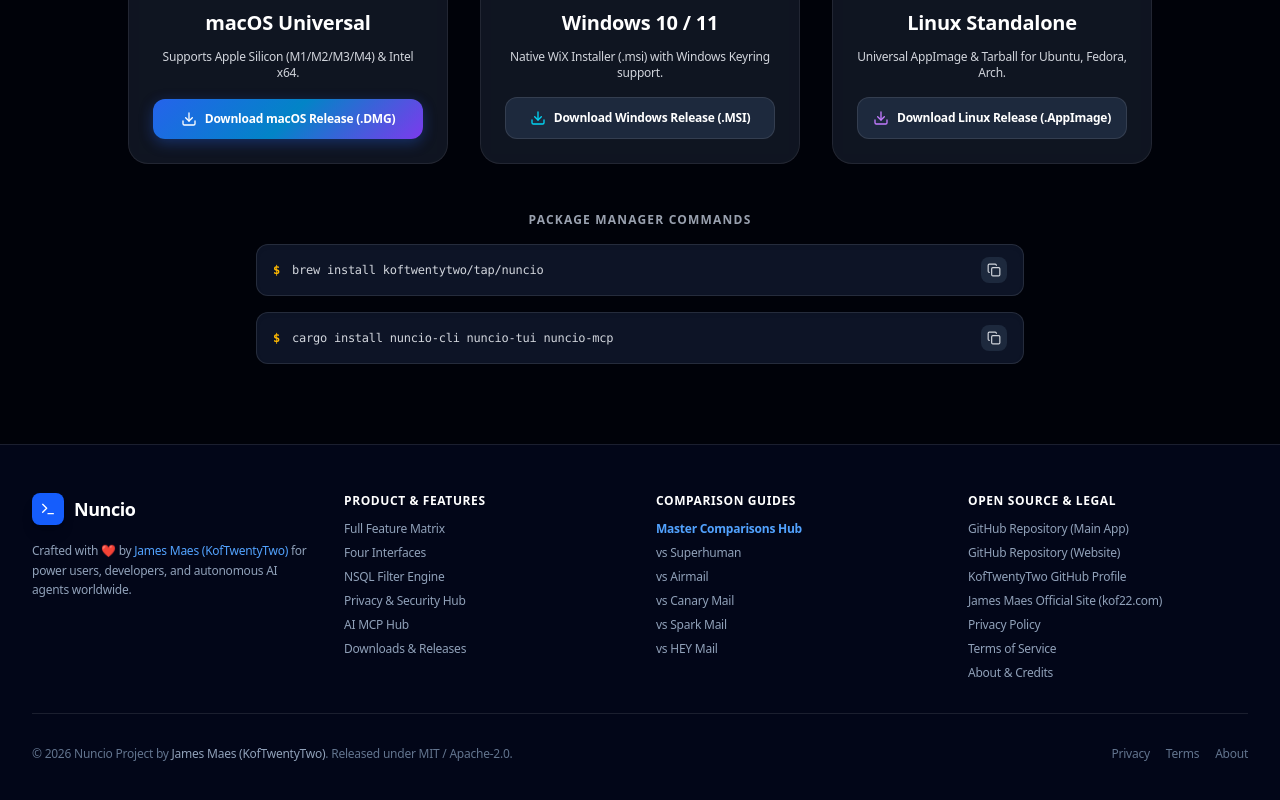
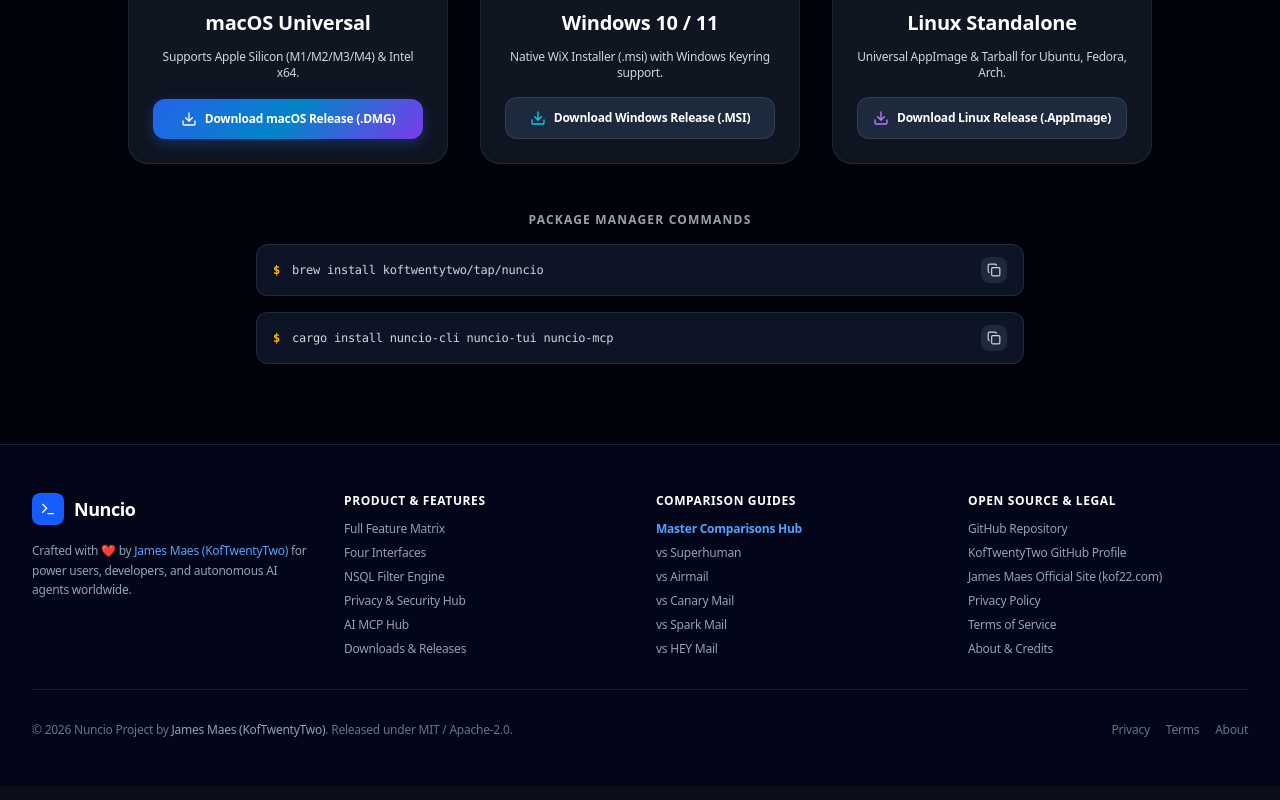
Before and after one commit to KofTwentyTwo/nuncio-website, a Next.js app: page / in a window 1280 px wide. Shown: the part 10624-11424 px from the top of the page. Built offline with nearby package versions, Linux system fonts and the light colour scheme.

Commit message:
fix(footer): remove GitHub Repository (Website) link from footer

```diff
--- a/src/components/Footer.tsx
+++ b/src/components/Footer.tsx
@@ -54,8 +54,7 @@
           <div className="space-y-3">
             <h4 className="text-xs font-bold text-white uppercase tracking-wider">Open Source &amp; Legal</h4>
             <ul className="space-y-2 text-xs">
-              <li><a href="https://github.com/KofTwentyTwo/nuncio" target="_blank" rel="noopener noreferrer" className="hover:text-white transition-colors">GitHub Repository (Main App)</a></li>
-              <li><a href="https://github.com/KofTwentyTwo/nuncio-website" target="_blank" rel="noopener noreferrer" className="hover:text-white transition-colors">GitHub Repository (Website)</a></li>
+              <li><a href="https://github.com/KofTwentyTwo/nuncio" target="_blank" rel="noopener noreferrer" className="hover:text-white transition-colors">GitHub Repository</a></li>
               <li><a href="https://github.com/KofTwentyTwo" target="_blank" rel="noopener noreferrer" className="hover:text-white transition-colors">KofTwentyTwo GitHub Profile</a></li>
               <li><a href="https://kof22.com" target="_blank" rel="noopener noreferrer" className="hover:text-white transition-colors">James Maes Official Site (kof22.com)</a></li>
               <li><Link href="/privacy" className="hover:text-white transition-colors">Privacy Policy</Link></li>
```
